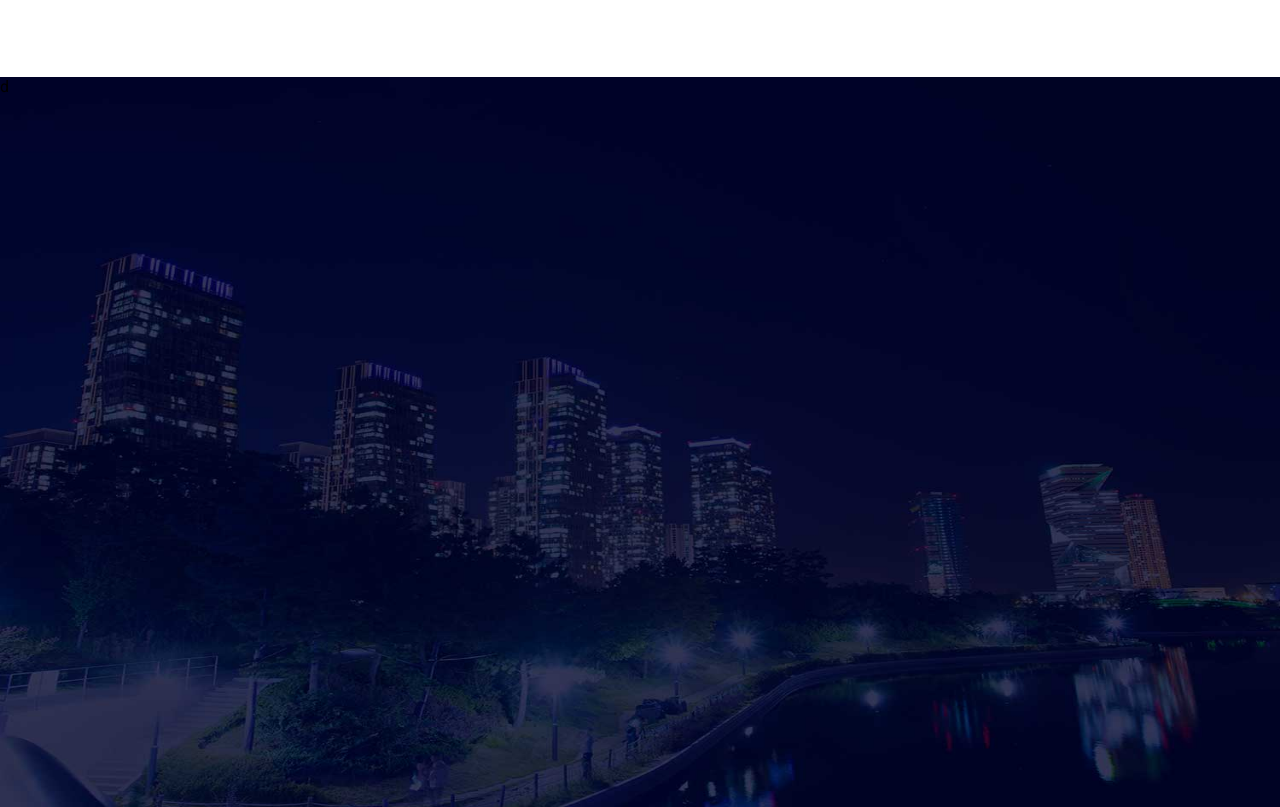
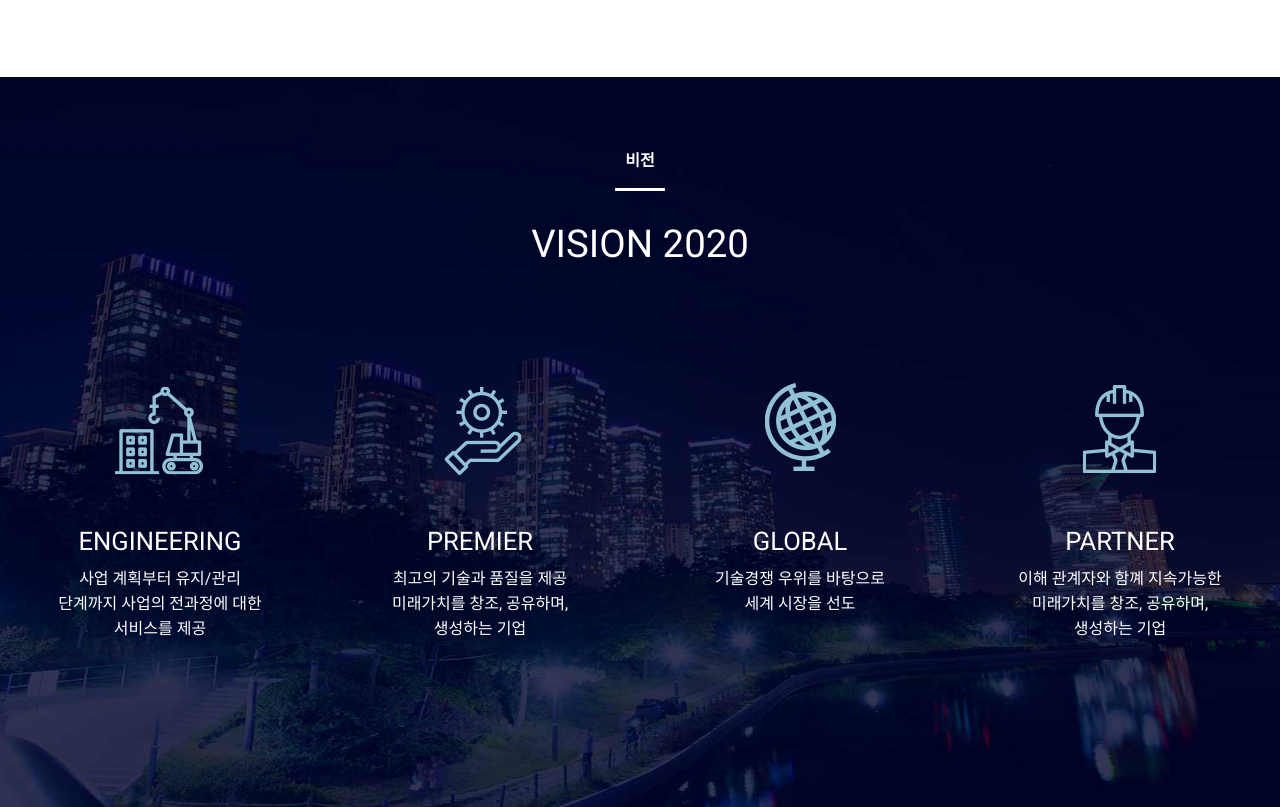
Before and after one commit to lyunhee97/web_pro01, a plain HTML site: page index.html in a window 1280 px wide. Shown: the part 1953-2760 px from the top of the page. Drawn offline with Linux system fonts and the light colour scheme.

Commit message:
20190304

```diff
--- a/css/style.css
+++ b/css/style.css
@@ -91,3 +91,17 @@ body{font-family: 'Roboto', sans-serif;}
 
 #container{position: relative; height: 1840px; background: #ddd; margin-bottom: 80px;}
 #container .section1{width: 100%; height: 730px;background: url(../img/contentsbg01.jpg) no-repeat 0 0 fixed; background-size:100%  100%;}
+#container .section1 h4{position: relative;	padding-top: 70px; text-align: center;  font-size: 1em; color:#fff;}
+#container .section1 h4:after{content: ""; position: absolute; left: 50%; margin-left: -25px; bottom: -20px; width: 50px; height: 3px; background: #fff}
+#container .section1>p{padding-top: 50px; text-align: center; font-size: 2.4em; color:#fff; margin-bottom: 50px;}
+#container .section1 ul{width: 1260px;	margin: 0 auto;}
+#container .section1 ul li{float: left; width: 300px;}
+#container .section1 ul li+li{margin-left: 20px;}
+#container .section1 ul li:last-child{float: right;}
+#container .section1 .card{position: relative; height:380px; border-radius: 20px; overflow: hidden; transition: 0.4s;}
+#container .section1 .card img{position: absolute; top: 60px;	left: 50%; transform: translateX(-50%) }
+#container .section1 .card_body{position: absolute;	bottom: 0;	width: 300px; height: 180px;text-align: center; color: #fff}
+#container .section1 .card_body p:nth-child(1){font-weight: none; font-size:1.6em;line-height: 50px;}
+#container .section1 .card_body p:nth-child(2){font-weight: none; font-size:1em; line-height: 25px;}
+
+#container .section1 .card:hover{transform: translate(-10px, -10px); box-shadow:8px 8px 10px rgba(0, 0, 0, 0.8);}
--- a/index.html
+++ b/index.html
@@ -131,7 +131,46 @@
 
 	<content id="container">
 		<div class="section1">
-			d
+			<h4>비전</h4>
+			<p>VISION 2020</p>
+			<ul class="clearfix">
+				<li>
+					<div class="card">
+						<img src="./img/banner_icon01_01.png" alt="">
+						<div class="card_body">
+							<p>ENGINEERING</p>
+							<p>사업 계획부터 유지/관리<br>단계까지 사업의 전과정에 대한<br>서비스를 제공</p>
+						</div>
+					</div>
+				</li>
+				<li>
+					<div class="card">
+						<img src="./img/banner_icon01_02.png" alt="">
+						<div class="card_body">
+							<p>PREMIER</p>
+							<p>최고의 기술과 품질을 제공<br>미래가치를 창조, 공유하며,<br>생성하는 기업</p>
+						</div>
+					</div>
+				</li>
+				<li>
+					<div class="card">
+						<img src="./img/banner_icon01_03.png" alt="">
+						<div class="card_body">
+							<p>GLOBAL</p>
+							<p>기술경쟁 우위를 바탕으로<br>세계 시장을 선도</p>
+						</div>
+					</div>
+				</li>
+				<li>
+					<div class="card">
+						<img src="./img/banner_icon01_04.png" alt="">
+						<div class="card_body">
+							<p>PARTNER</p>
+							<p>이해 관계자와 함꼐 지속가능한<br>미래가치를 창조, 공유하며,<br>생성하는 기업</p>
+						</div>
+					</div>
+				</li>
+			</ul>
 		</div>
 	</content>
 </body>
```
